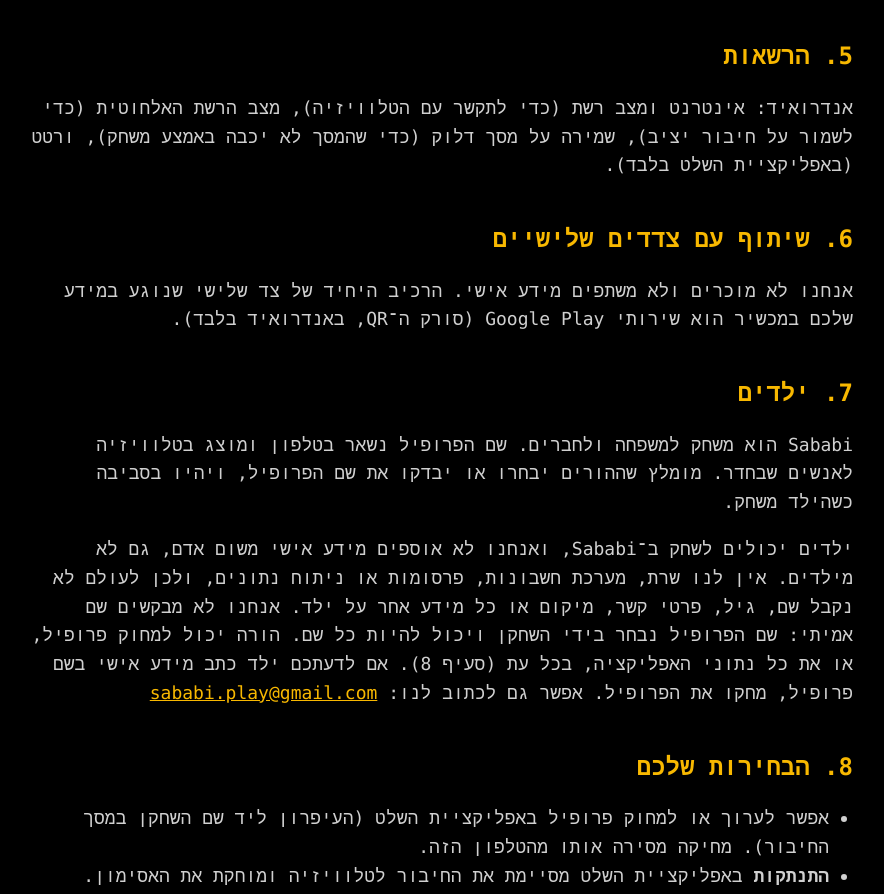
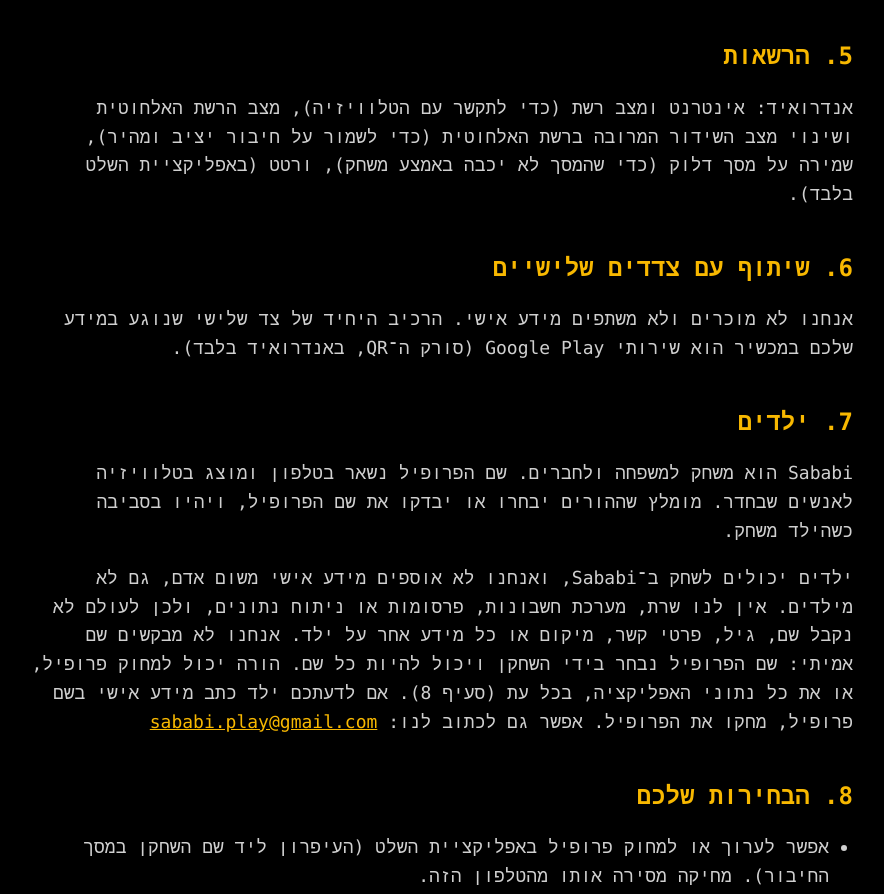
Before and after one commit to alonzo86/remote-play, a plain HTML site: page site/he/privacy.html in a window 1280 px wide. Shown: the part 2500-3394 px from the top of the page, without its empty margins (203-1087 px from the left). Drawn offline with Linux system fonts and the light colour scheme.

Commit message:
Privacy notice section 5: add the permission to change the Wi-Fi multicast state (EN, HE)
Both APKs have CHANGE_WIFI_MULTICAST_STATE (the multicast lock of the Wi-Fi), which the notice did not list.
Site pages made again; EXPORT.md dry-run line lists it.

Co-Authored-By: Claude Sonnet 5.5 <noreply@anthropic.com>

```diff
--- a/site/he/privacy.html
+++ b/site/he/privacy.html
@@ -49,7 +49,7 @@
 <li><strong>שיתוף פרופיל.</strong> אפשר להעתיק פרופיל לטלפון אחר באמצעות קוד QR. הקוד מכיל את מזהה הפרופיל, את השם, את הדמות ואת השיאים, בלי סיסמה. כל מי שסורק את קוד ה־QR מקבל עותק. קוד ה־QR נעלם אחרי 60 שניות.</li>
 </ul>
 <h2>5. הרשאות</h2>
-<p>אנדרואיד: אינטרנט ומצב רשת (כדי לתקשר עם הטלוויזיה), מצב הרשת האלחוטית (כדי לשמור על חיבור יציב), שמירה על מסך דלוק (כדי שהמסך לא יכבה באמצע משחק), ורטט (באפליקציית השלט בלבד).</p>
+<p>אנדרואיד: אינטרנט ומצב רשת (כדי לתקשר עם הטלוויזיה), מצב הרשת האלחוטית ושינוי מצב השידור המרובה ברשת האלחוטית (כדי לשמור על חיבור יציב ומהיר), שמירה על מסך דלוק (כדי שהמסך לא יכבה באמצע משחק), ורטט (באפליקציית השלט בלבד).</p>
 <h2>6. שיתוף עם צדדים שלישיים</h2>
 <p>אנחנו לא מוכרים ולא משתפים מידע אישי. הרכיב היחיד של צד שלישי שנוגע במידע שלכם במכשיר הוא שירותי Google Play (סורק ה־QR, באנדרואיד בלבד).</p>
 <h2>7. ילדים</h2>
```
Also changed, not shown: site/privacy.html (+1 -1 lines), 3 other files.
